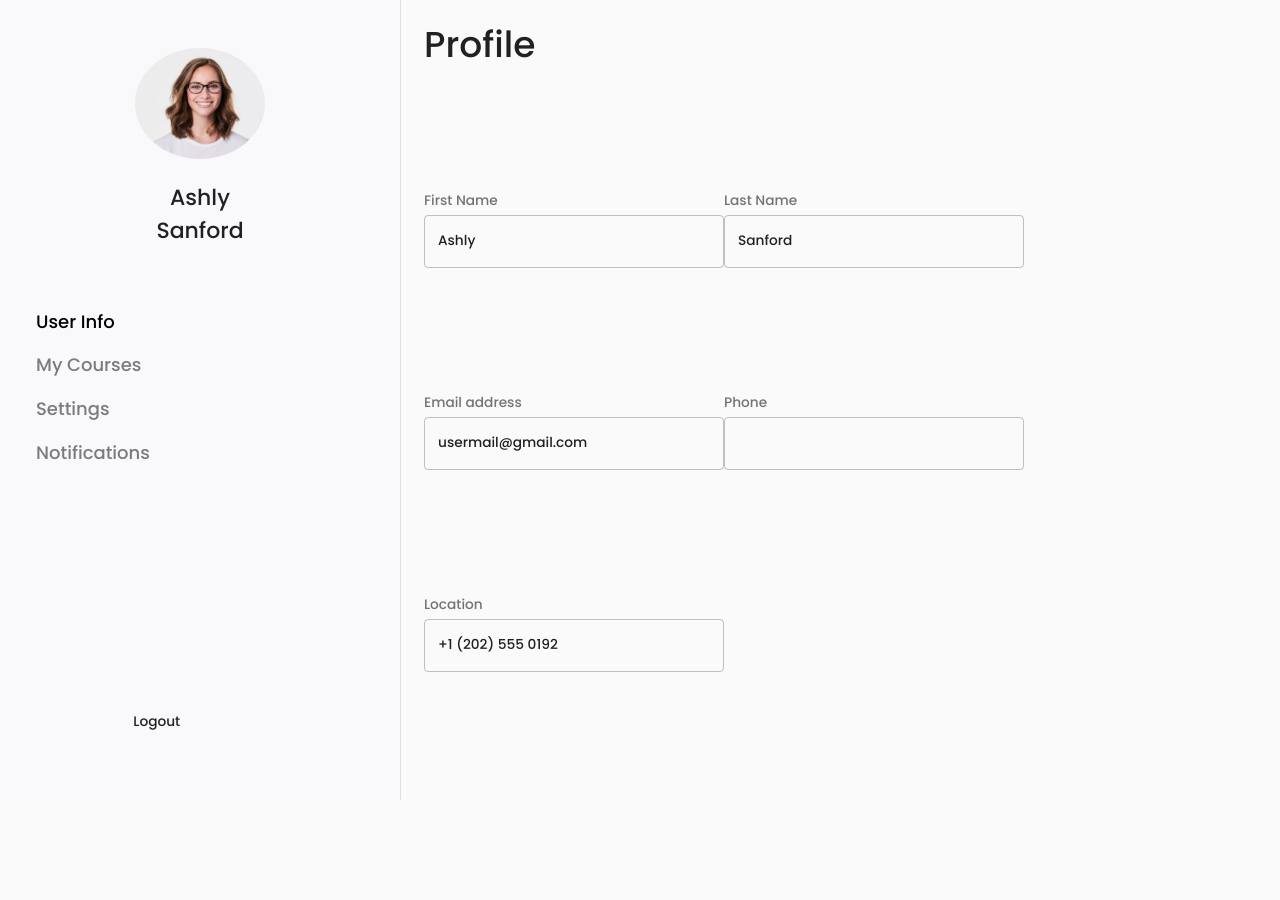
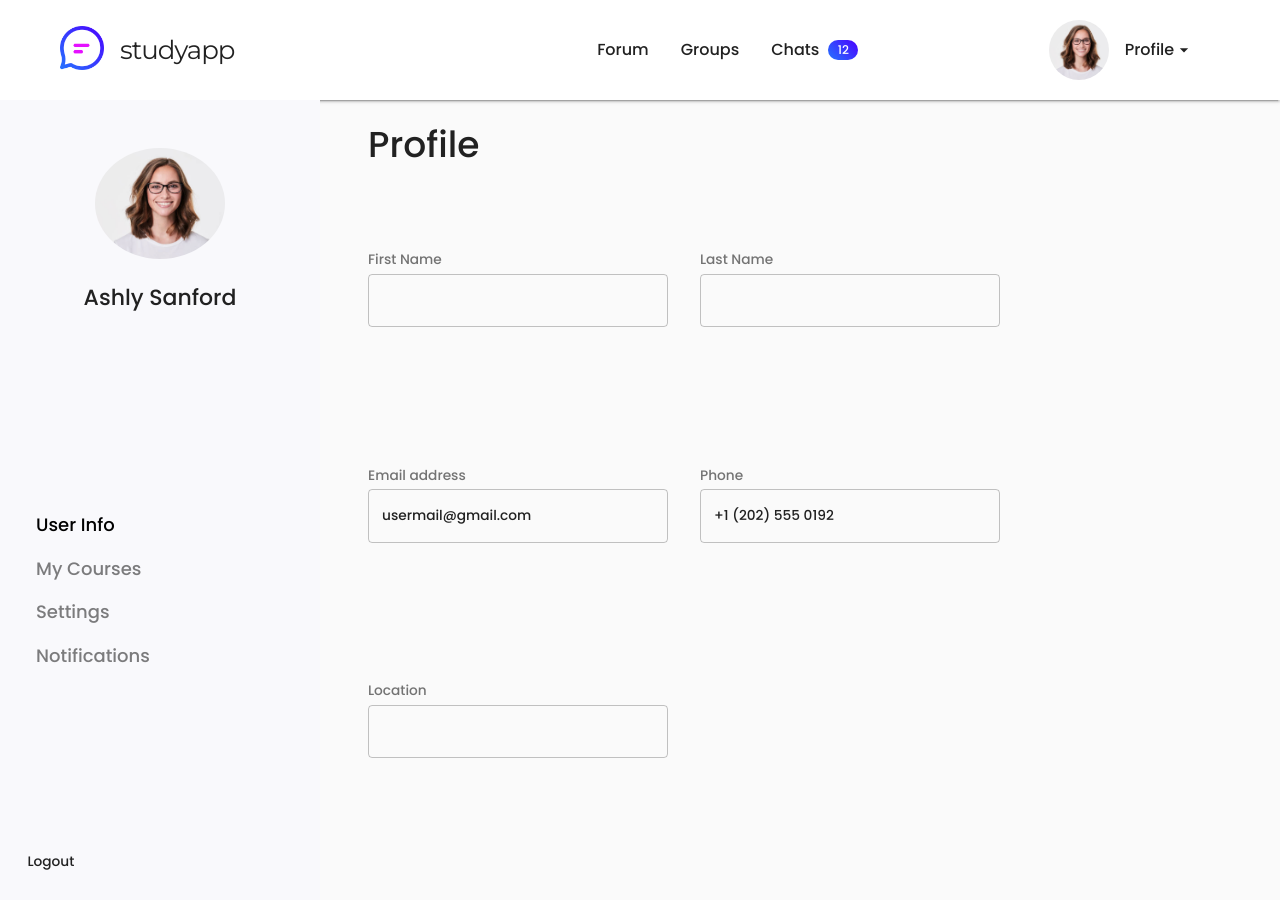
Before and after one commit to jonquag/Study-App, a React (Create React App) app in the folder client/: page /profile in a window 1280 px wide. Before the commit the page ends 800 px from the top, so only its background shows below. Built offline with nearby package versions, Linux system fonts and the light colour scheme; no server answers.

Commit message:
Updated stylings for UserInfo and SideBar components with layout

```diff
--- a/client/src/components/Profile/Sidebar.js
+++ b/client/src/components/Profile/Sidebar.js
@@ -1,7 +1,7 @@
 import React from 'react';
 import { Grid, Typography } from '@material-ui/core';
-import { Drawer as MUIDrawer } from '@material-ui/core';
-import { NavLink, useRouteMatch } from 'react-router-dom';
+// import { Drawer as MUIDrawer } from '@material-ui/core';
+import { NavLink } from 'react-router-dom';
 import { makeStyles } from '@material-ui/styles';
 import profilePic from '../../static/images/profilePicSample.png';
 
@@ -19,8 +19,8 @@ const useStyles = makeStyles(theme => ({
         marginTop: '4em',
     },
     drawer: {
-        width: 400,
         background: '#F9F9FC',
+        height: '100vh',
     },
     linkContainer: {
         paddingTop: '2em',
@@ -29,26 +29,26 @@ const useStyles = makeStyles(theme => ({
         paddingTop: '1em',
         fontSize: 22,
     },
+    logoutStyles: {
+        padding: '2em',
+    },
 }));
 
 const Drawer = props => {
     const classes = useStyles();
-    let { url } = useRouteMatch();
 
     return (
-        <MUIDrawer variant="permanent" anchor="left" className={classes.drawer}>
-            {/* Drawer container */}
+        //  Drawer container
         <Grid
             container
             direction="column"
             alignItems="center"
-                style={{ width: '400px' }}
+            justify="space-between"
             item
-                sm={12}
             className={classes.drawer}
         >
             {/* Profile briefing container */}
-                <Grid container item direction="column" alignItems="center" sm={4}>
+            <Grid container item direction="column" alignItems="center">
                 <img
                     src={profilePic}
                     alt="Ashly Sanford"
@@ -63,7 +63,7 @@ const Drawer = props => {
             {/* Profile Links container */}
             <Grid container item direction="column" className={classes.linkContainer}>
                 <NavLink
-                        to={`${url}`}
+                    to="/profile"
                     exact
                     activeStyle={{
                         opacity: '100%',
@@ -73,7 +73,7 @@ const Drawer = props => {
                     User Info
                 </NavLink>
                 <NavLink
-                        to={`${url}/courses`}
+                    to="/profile/courses"
                     exact
                     activeStyle={{
                         opacity: '100%',
@@ -83,7 +83,7 @@ const Drawer = props => {
                     My Courses
                 </NavLink>
                 <NavLink
-                        to={`${url}/settings`}
+                    to="/profile/settings"
                     exact
                     activeStyle={{
                         opacity: '100%',
@@ -93,7 +93,7 @@ const Drawer = props => {
                     Settings
                 </NavLink>
                 <NavLink
-                        to={`${url}/notifications`}
+                    to="/profile/notifications"
                     exact
                     activeStyle={{
                         opacity: '100%',
@@ -103,13 +103,12 @@ const Drawer = props => {
                     Notifications
                 </NavLink>
             </Grid>
-                <Grid container direction="column" item justify="flex-end" sm={4}>
+            <Grid container item>
                 <Grid item>
-                        <Typography>Logout</Typography>
+                    <Typography className={classes.logoutStyles}>Logout</Typography>
                 </Grid>
             </Grid>
         </Grid>
-        </MUIDrawer>
         //  Container for Profile Summary
     );
 };
--- a/client/src/components/Profile/UserInfo.js
+++ b/client/src/components/Profile/UserInfo.js
@@ -1,8 +1,9 @@
-import React, { useState } from 'react';
+import React, { useEffect, useState } from 'react';
 import { Grid, InputLabel } from '@material-ui/core';
 import Typography from '@material-ui/core/Typography';
 import { makeStyles } from '@material-ui/styles';
 import TextField from '@material-ui/core/TextField';
+import axios from 'axios';
 
 const useStyles = makeStyles({
     inputStyles: {
@@ -13,28 +14,41 @@ const useStyles = makeStyles({
         paddingBottom: '.5em',
     },
     profileGrid: {
-        padding: '2em 0 0 2em',
+        padding: '2em 0 0 4em',
     },
+    headerContainer: {},
 });
 
+// TEST USER ID 60021edaab2f25167778e7f9
 const UserInfo = props => {
-    const [firstName, setFirstName] = useState('Ashly');
-    const [lastName, setLastName] = useState('Sanford');
+    const [firstName, setFirstName] = useState('');
+    const [lastName, setLastName] = useState('');
     const [email, setEmail] = useState('usermail@gmail.com');
-    const [location, setLocation] = useState('+1 (202) 555 0192');
-    const [phone, setPhone] = useState('');
+    const [location, setLocation] = useState('');
+    const [phone, setPhone] = useState('+1 (202) 555 0192');
 
     const classes = useStyles();
 
+    const fetchData = () => {
+        axios.get('profile/60021edaab2f25167778e7f9').then(res => {
+            console.log(res.data);
+            console.log(res.data.firstName);
+            setFirstName(res.data.firstName);
+        });
+    };
+
+    useEffect(() => {
+        fetchData();
+    }, []);
+
     return (
         //  User Info Grid Parent Container
-        <Grid container item sm={12} className={classes.profileGrid}>
-            <Grid item sm={12}>
-                <Typography variant="h1" className={classes.headerStyles}>
-                    Profile
-                </Typography>
+        <Grid container item className={classes.profileGrid} direction="column">
+            <Grid item container sm={2} className={classes.headerContainer}>
+                <Typography variant="h1">Profile</Typography>
             </Grid>
             {/* First Name  */}
+            <Grid item container sm={10} alignItems="flex-start" spacing={4}>
                 <Grid item>
                     <InputLabel className={classes.labelStyles}>First Name</InputLabel>{' '}
                     <TextField
@@ -45,7 +59,6 @@ const UserInfo = props => {
                         className={classes.inputStyles}
                     />
                 </Grid>
-
                 {/* Last Name */}
                 <Grid item>
                     <InputLabel className={classes.labelStyles}>Last Name</InputLabel>{' '}
@@ -91,6 +104,8 @@ const UserInfo = props => {
                         className={classes.inputStyles}
                     />
                 </Grid>
+                {/* <div>{this.res.data}</div> */}
+            </Grid>
         </Grid>
     );
 };
--- a/client/src/pages/Profile.js
+++ b/client/src/pages/Profile.js
@@ -1,50 +1,47 @@
 import React from 'react';
 import { Route, Switch, useRouteMatch } from 'react-router-dom';
-import { makeStyles } from '@material-ui/core/styles';
 import { Grid } from '@material-ui/core';
-
 // Custom component imports
 import UserInfo from '../components/Profile/UserInfo';
 // import Courses from '../components/Profile/Courses';
 import Settings from '../components/Profile/Settings';
 import Notifications from '../components/Profile/Notifications';
 import Sidebar from '../components/Profile/Sidebar';
+import NavBar from '../pages/layout/Navbar';
 
-const useStyles = makeStyles({
-    container: {
-        display: 'flex',
-    },
-    contentContainer: {
-        height: '100vh',
-    },
-});
+// const useStyles = makeStyles({});
 
 const Profile = props => {
-    const classes = useStyles();
+    // const classes = useStyles();
     let { path } = useRouteMatch();
 
     console.log(path);
     return (
-        <div className={classes.container}>
+        <Grid>
+            <NavBar />
+
+            <Grid container>
+                <Grid item container direction="row" sm={3}>
                     <Sidebar />
-
-            <Grid container className={classes.contentContainer}>
+                </Grid>
+                <Grid item container sm={9}>
                     <Switch>
-                    <Route path={path} exact>
+                        <Route exact path="/profile">
                             <UserInfo />
                         </Route>
                         {/* <Route path={`${path}/courses`}>
                         <Courses />
                     </Route */}
-                    <Route path={`${path}/settings`}>
+                        <Route path="/profile/settings">
                             <Settings />
                         </Route>
-                    <Route path={`${path}/notifications`}>
+                        <Route path="/profile/notifications">
                             <Notifications />
                         </Route>
                     </Switch>
                 </Grid>
-        </div>
+            </Grid>
+        </Grid>
     );
 };
 
```
Also changed, not shown: 1 other file (tests, documents, lock files or other folders). Lines whose indentation alone changed are shown as unchanged.
